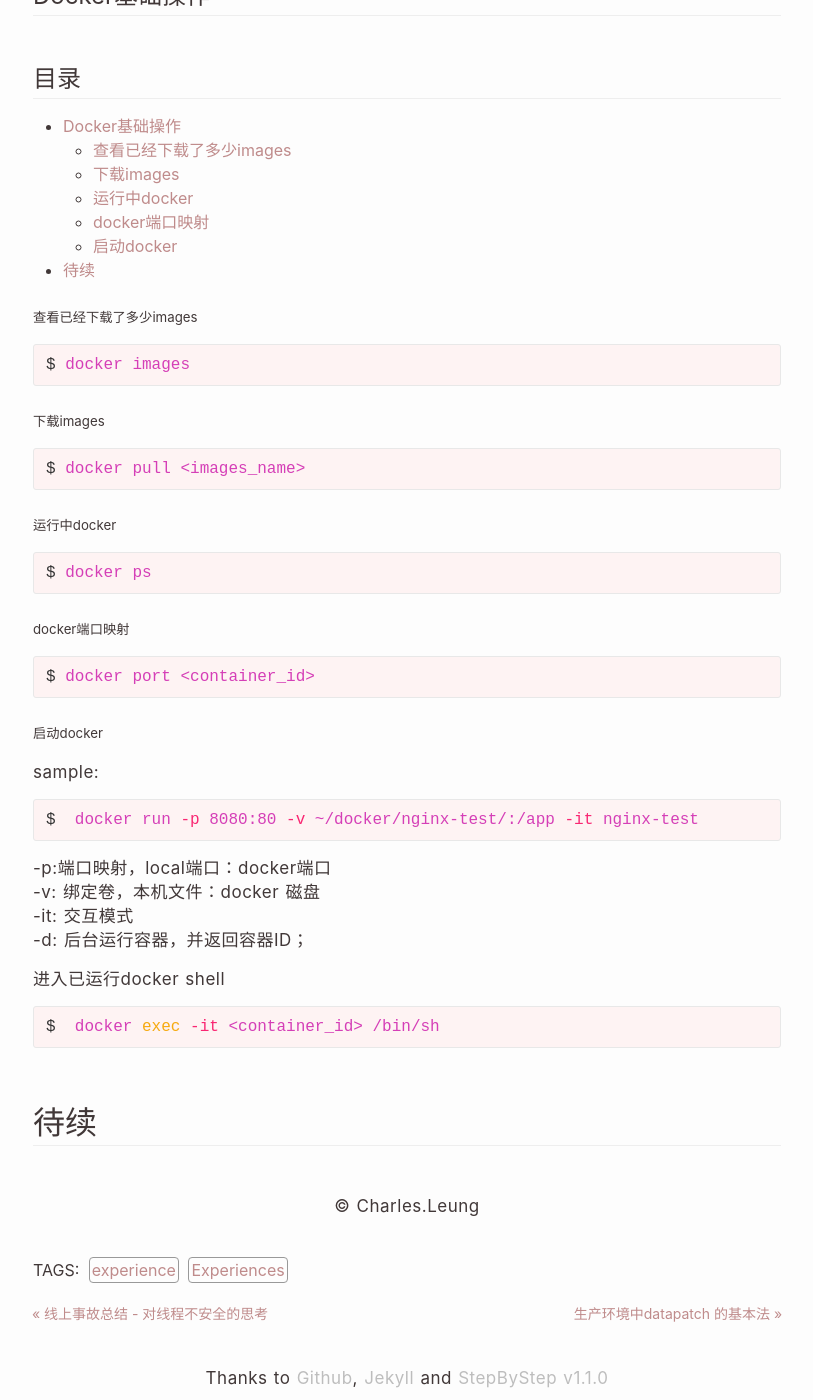
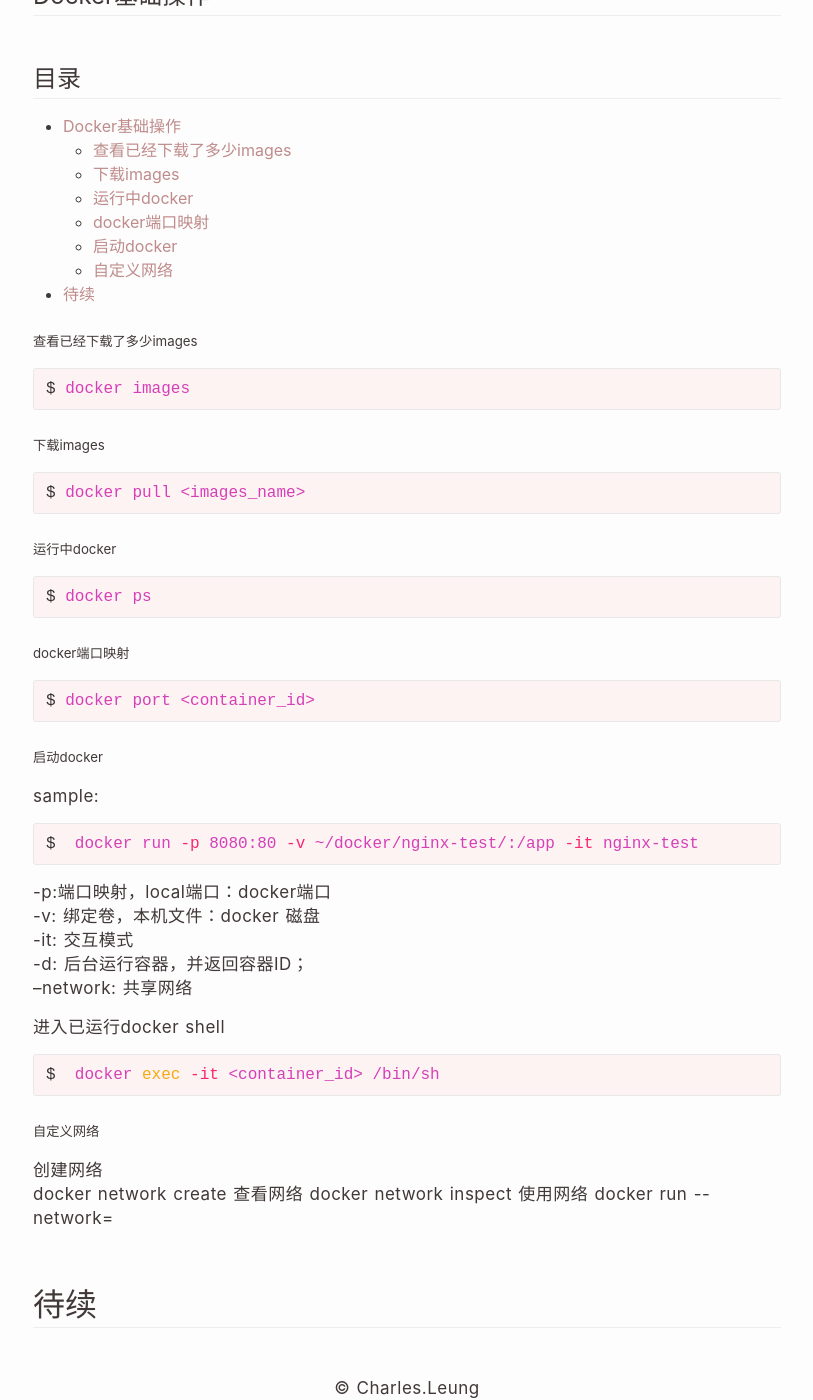
Before and after one commit to charles-liang/charles-liang.github.io, a Jekyll site: the page built from _posts/experience/2020-03-04-docker.md, in a window 1280 px wide and 1400 px high, scrolled down 607 px. Shown: the whole window, without its empty margins (233-1046 px from the left). Built offline with Jekyll 4.4.1, drawn with Linux system fonts in a browser that asks for light colours; nearby versions of some CDN libraries.

Commit message:
add docker share network between two container

````diff
--- a/_posts/experience/2020-03-04-docker.md
+++ b/_posts/experience/2020-03-04-docker.md
@@ -40,10 +40,20 @@ $  docker run -p 8080:80 -v ~/docker/nginx-test/:/app -it nginx-test
 -v: 绑定卷，本机文件：docker 磁盘
 -it: 交互模式
 -d: 后台运行容器，并返回容器ID；
+--network: 共享网络
 
 进入已运行docker shell
 ``` shell
 $  docker exec -it <container_id> /bin/sh
 ```
 
+##### 自定义网络
+
+创建网络
+docker network create <network-name>
+查看网络
+docker network inspect <network-name>
+使用网络
+docker run --network=<network-name>
+
 # 待续
````
